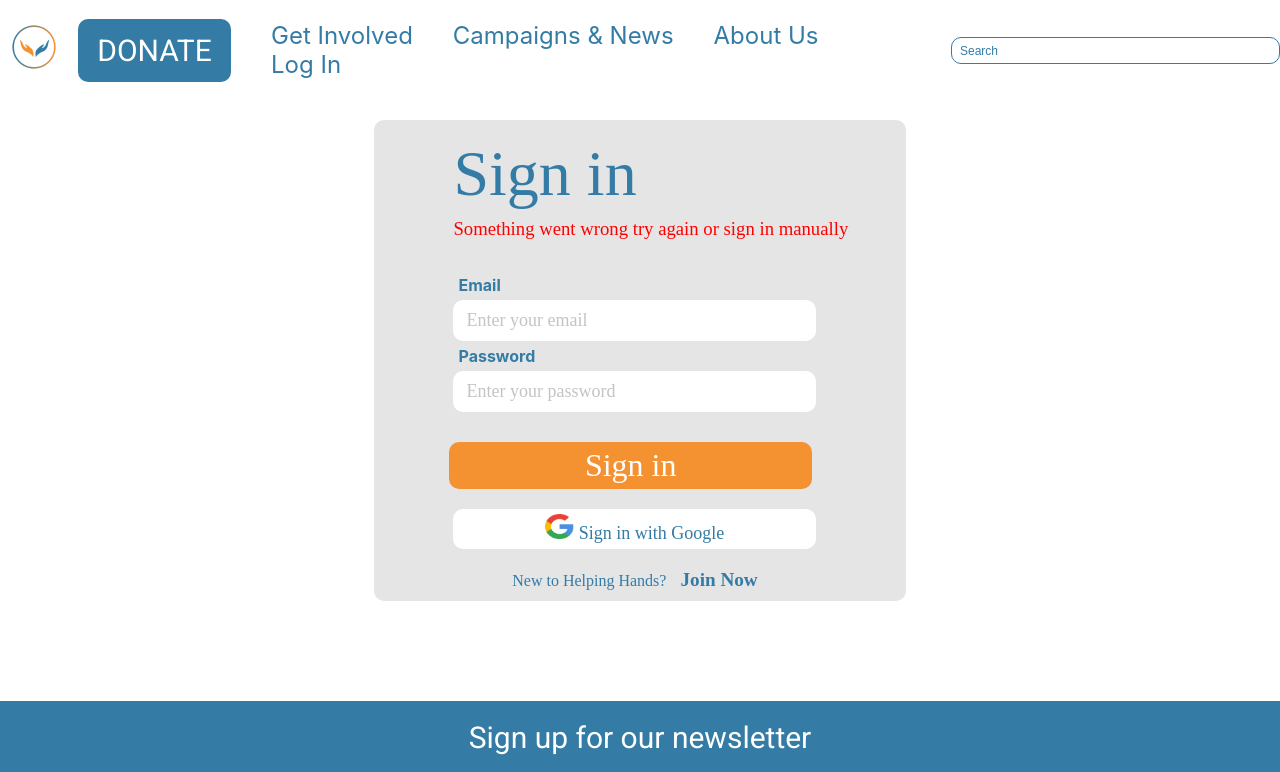
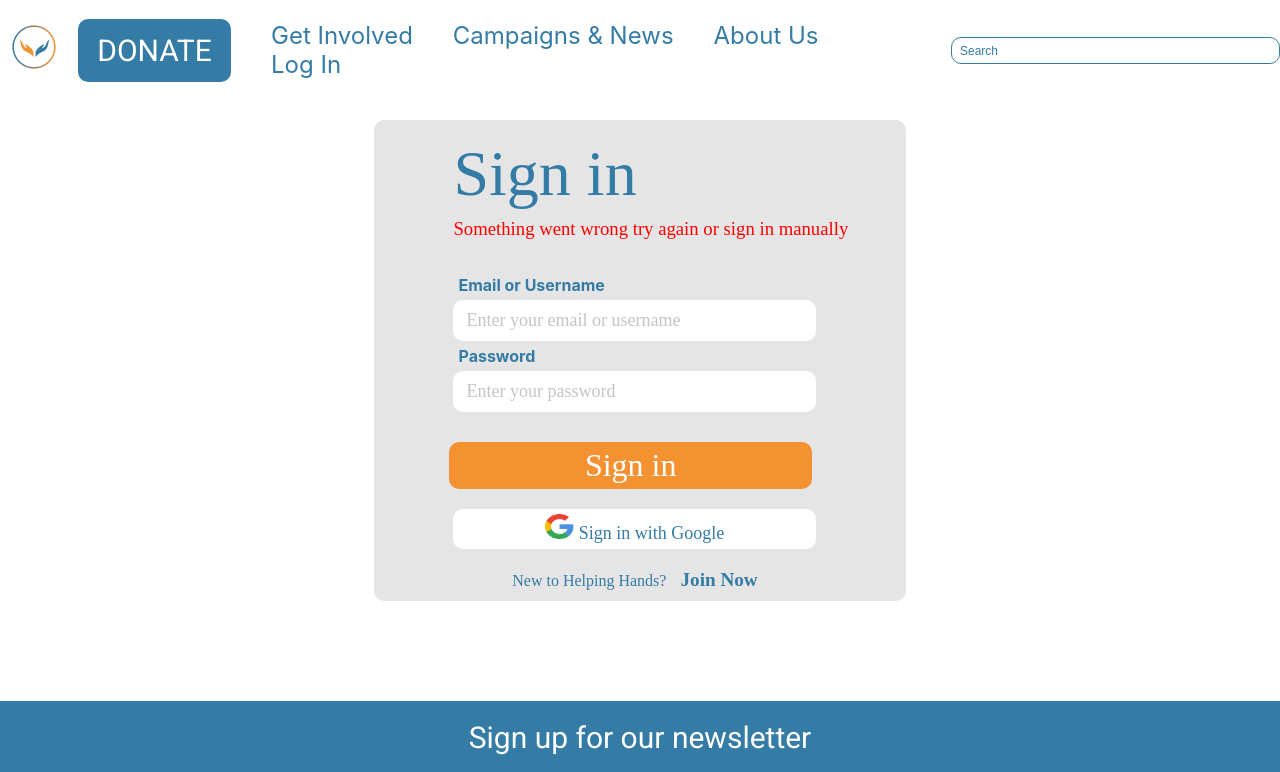
Before and after one commit to Dilekcn/charity, a React (Create React App) app: page /login in a window 1280 px wide. Shown: the top 772 px of the page. Built offline with nearby package versions, Linux system fonts and the light colour scheme; data requests are answered from the project's data file.

Commit message:
you can sign in both email and username

```diff
--- a/db.json
+++ b/db.json
@@ -216,7 +216,7 @@
     },
     {
       "id": 205,
-      "media_url":"https://i.postimg.cc/ydLCvy93/bruno-emmanuelle-Jf-Nse-U6-L9ug-unsplash.jpg" ,
+      "media_url": "https://i.postimg.cc/ydLCvy93/bruno-emmanuelle-Jf-Nse-U6-L9ug-unsplash.jpg",
       "type": "donatee"
     },
     {
--- a/src/components/Auth/Login.js
+++ b/src/components/Auth/Login.js
@@ -49,6 +49,9 @@ const Login = ({setIsLoggedIn}) => {
 				if(res.data[i].email === email && res.data[i].password === password) {
 					setUserExist(true)
 					setIsLoggedIn(true)
+				} else if(res.data[i].username === email && res.data[i].password === password) {
+					setUserExist(true)
+					setIsLoggedIn(true)
 				} else {
 					setUserExist(false)
 					document.querySelector('.valid').textContent = 'Invalid email or password!'
@@ -68,13 +71,13 @@ const Login = ({setIsLoggedIn}) => {
 				<h1 className="sign-in-SignIn">Sign in</h1>
 				<h3 className="valid" style={{color:'red'}}> </h3>
 				<form className="sign-in-form" >
-				<label htmlFor="email">Email</label>
+				<label htmlFor="email">Email or Username</label>
 					<input
 						className="sign-in-email"
 						type="text"
 						id="email"
 						name="email"
-						placeholder="Enter your email"
+						placeholder="Enter your email or username"
 						value={email}
 						onChange={(e) => setEmail(e.target.value)}
 					/>
```
Also changed, not shown: 2 other files (tests, documents, lock files or other folders).
